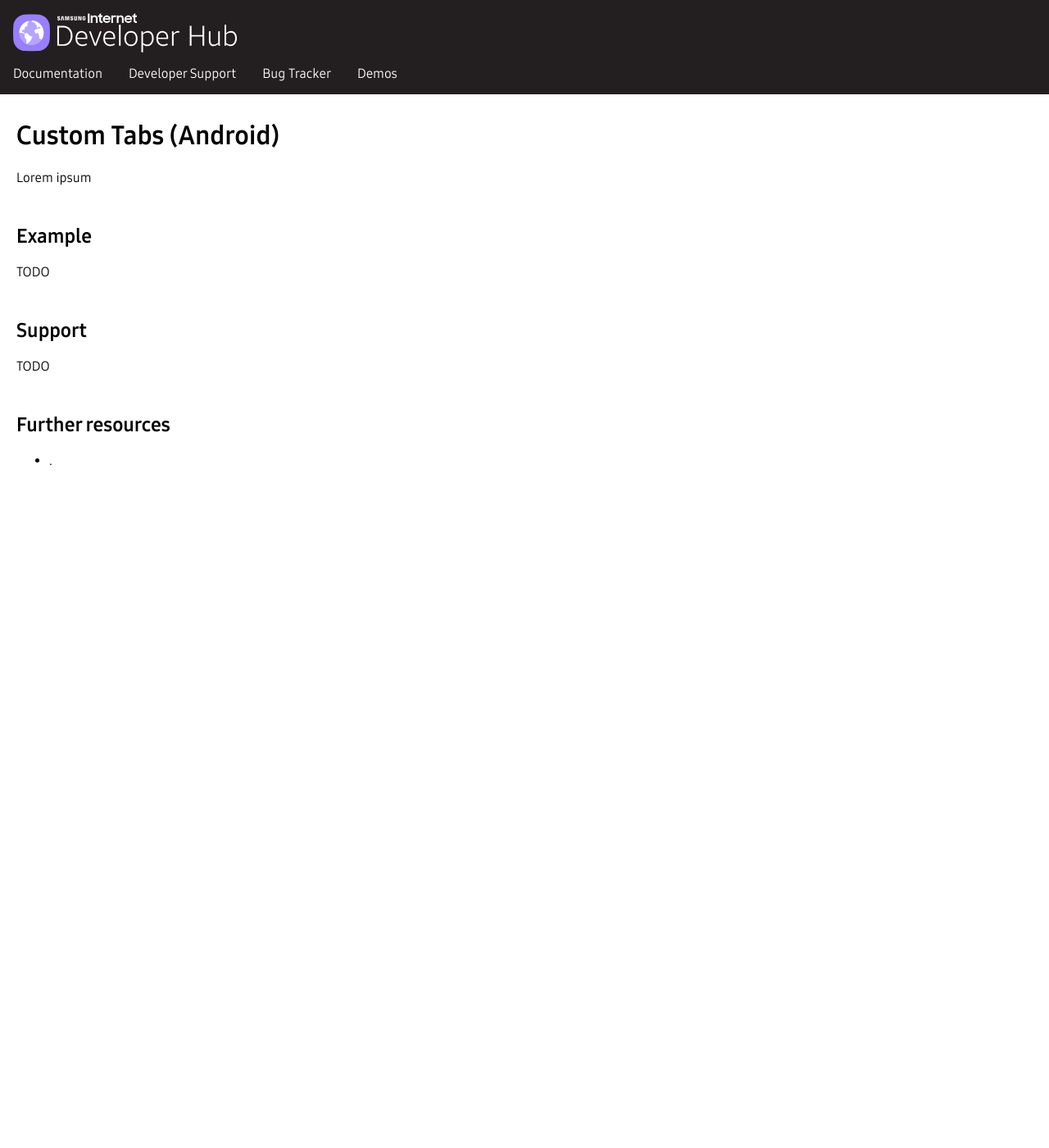
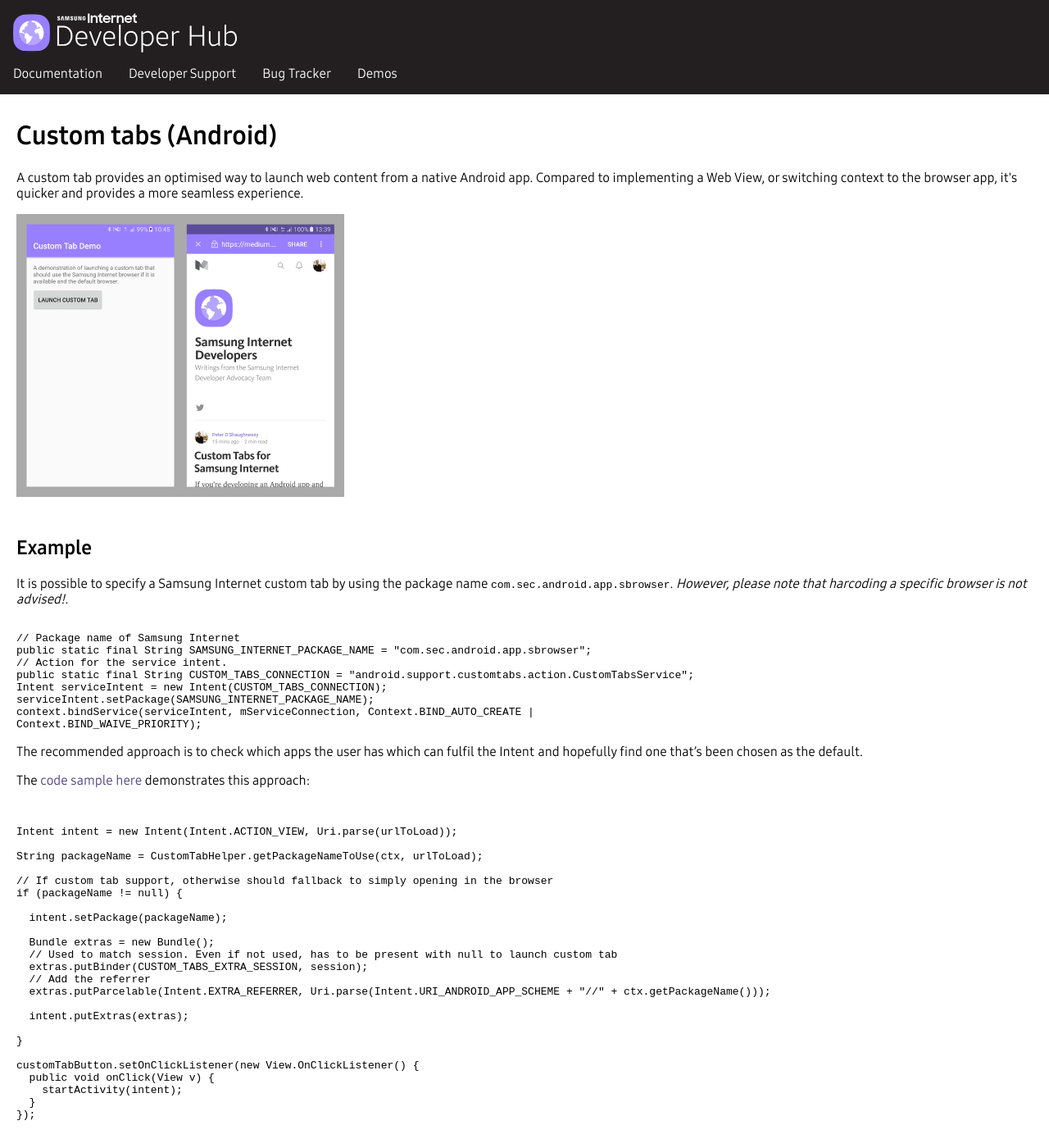
Before and after one commit to SamsungInternet/homepage-archive, a Jekyll site: the page built from docs/custom-tabs.html, in a window 1280 px wide and 1400 px high. Shown: the whole window at 82% size. Built offline with Jekyll 4.4.1, drawn with Linux system fonts in a browser that asks for light colours; some of the changed text lies outside the part shown.

Commit message:
More work on docs

```diff
--- a/_layouts/index.html
+++ b/_layouts/index.html
@@ -1,5 +1,6 @@
 <html>
 <head>
+	<meta charset="UTF-8">
 	<title>{{site.name}}{% if page.title %} - {{page.title}}{% endif %}</title>
 	<link href="/style/index.css" rel="stylesheet" type="text/css">
 	<link href="/style/global.css" rel="stylesheet" type="text/css">
--- a/_layouts/page.html
+++ b/_layouts/page.html
@@ -1,5 +1,6 @@
 <html>
 <head>
+	<meta charset="UTF-8">
 	<title>{{site.name}}{% if page.title %} - {{page.title}}{% endif %}</title>
 	<link href="/style/global.css" rel="stylesheet" type="text/css">
 	<link href="/style/page.css" rel="stylesheet" type="text/css">
--- a/_layouts/post.html
+++ b/_layouts/post.html
@@ -1,5 +1,6 @@
 <html>
 <head>
+	<meta charset="UTF-8">
 	<title>{{title}} - {{ site.name }}</title>
 	<link href="/style/global.css" rel="stylesheet" type="text/css">
 	<link href="/style/post.css" rel="stylesheet" type="text/css">
--- a/docs/custom-tabs.html
+++ b/docs/custom-tabs.html
@@ -1,21 +1,74 @@
 ---
-title: Custom Tabs
+title: Custom tabs
 layout: page
 ---
-<h1>Custom Tabs (Android)</h1>
+<h1>Custom tabs (Android)</h1>
 
-<p>Lorem ipsum</p>
+<p>A custom tab provides an optimised way to launch web content from a native Android app.
+  Compared to implementing a Web View, or switching context to the browser app, it's quicker
+  and provides a more seamless experience.</p>
+</p>
+
+<img src="/images/docs/custom-tab.png" width="400px" alt="Custom tab demo"/>
 
 <h2>Example</h2>
 
-<p>TODO</p>
+<p>It is possible to specify a Samsung Internet custom tab by using the package name
+  <code>com.sec.android.app.sbrowser</code>.
+  <em>However, please note that harcoding a specific browser is not advised!</em>.
+</p>
 
-<h2>Support</h2>
+<pre><code>
+// Package name of Samsung Internet
+public static final String SAMSUNG_INTERNET_PACKAGE_NAME = "com.sec.android.app.sbrowser";
+// Action for the service intent.
+public static final String CUSTOM_TABS_CONNECTION = "android.support.customtabs.action.CustomTabsService";
+Intent serviceIntent = new Intent(CUSTOM_TABS_CONNECTION);
+serviceIntent.setPackage(SAMSUNG_INTERNET_PACKAGE_NAME);
+context.bindService(serviceIntent, mServiceConnection, Context.BIND_AUTO_CREATE |
+Context.BIND_WAIVE_PRIORITY);
+</code></pre>
 
-<p>TODO</p>
+<p>The recommended approach is to check which apps the user has which can fulfil the Intent
+   and hopefully find one that’s been chosen as the default.
+</p>
+
+<p>The <a href="https://github.com/SamsungInternet/examples/tree/master/custom-tab-demo">code sample here</a> demonstrates this approach:</p>
+
+<pre><code>
+
+Intent intent = new Intent(Intent.ACTION_VIEW, Uri.parse(urlToLoad));
+
+String packageName = CustomTabHelper.getPackageNameToUse(ctx, urlToLoad);
+
+// If custom tab support, otherwise should fallback to simply opening in the browser
+if (packageName != null) {
+
+  intent.setPackage(packageName);
+
+  Bundle extras = new Bundle();
+  // Used to match session. Even if not used, has to be present with null to launch custom tab
+  extras.putBinder(CUSTOM_TABS_EXTRA_SESSION, session);
+  // Add the referrer
+  extras.putParcelable(Intent.EXTRA_REFERRER, Uri.parse(Intent.URI_ANDROID_APP_SCHEME + "//" + ctx.getPackageName()));
+
+  intent.putExtras(extras);
+
+}
+
+customTabButton.setOnClickListener(new View.OnClickListener() {
+  public void onClick(View v) {
+    startActivity(intent);
+  }
+});
+</code></pre>
+
+<h2>Browser support</h2>
+
+<p>Custom tab support was introduced in Samsung Internet v4.0.</p>
 
 <h2>Further resources</h2>
 
 <ul>
-  <li>.</li>
+  <li><a href="https://medium.com/samsung-internet-dev/custom-tabs-for-samsung-internet-8563e4754b22">"Custom tabs for Samsung Internet"</a></li>
 </ul>
--- a/docs/skybox.html
+++ b/docs/skybox.html
@@ -54,7 +54,7 @@
 
 <p><a href="https://samsunginter.net/set-skybox/">samsunginter.net/set-skybox/</a></p>
 
-<h2>Support</h2>
+<h2>Browser support</h2>
 
 <p>The Skybox API was introduced in Samsung Internet for Gear VR version 4.2.</p>
 
```
Also changed, not shown: docs/index.html (+11 -1 lines), docs/remote-debugging.html (added, +7 -0 lines), docs/video-360.html (added, +22 -0 lines), images/docs/custom-tab.png (added).
